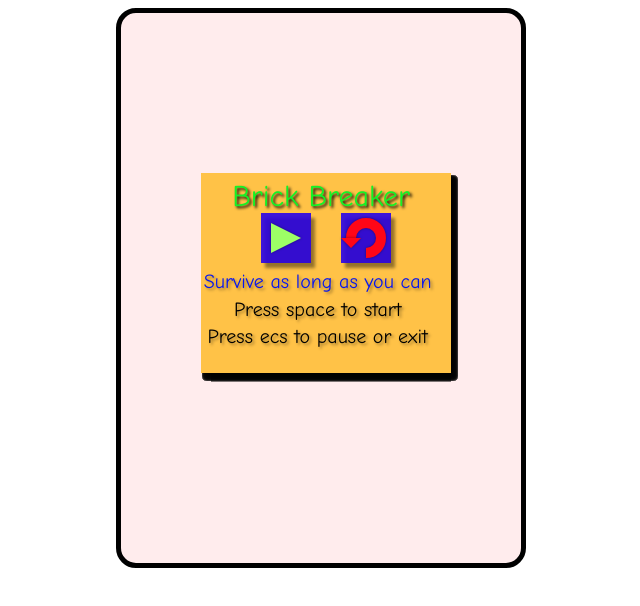
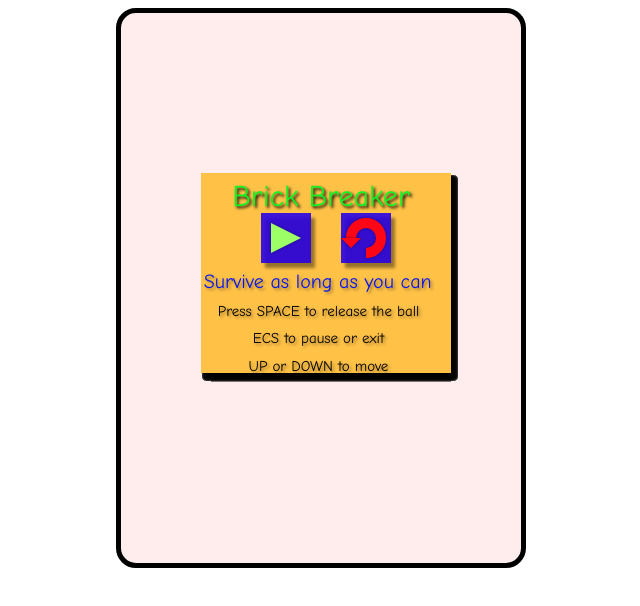
Before and after one commit to sonnguyenece/CaseStudyBrickBreaker, a plain HTML site: page index.html in a window 1280 px wide. Shown: the whole page, without its empty margins (319-959 px from the left). Drawn offline with Linux system fonts and the light colour scheme.

Commit message:
update interface

```diff
--- a/js/text.js
+++ b/js/text.js
@@ -25,8 +25,10 @@ function Text() {
         ctx.fillStyle = "rgba(0,18,244,0.98)";
         ctx.fillText("Survive as long as you can ", 0.5 * canvas.width, 0.50 * canvas.height);
         ctx.fillStyle = "#000000";
-        ctx.fillText("Press space to start ", 0.5 * canvas.width, 0.55 * canvas.height);
-        ctx.fillText("Press ecs to pause or exit ", 0.5 * canvas.width, 0.60 * canvas.height);
+        ctx.font = "15px Comic Sans MS";
+        ctx.fillText("Press SPACE to release the ball ", 0.5 * canvas.width, 0.55 * canvas.height);
+        ctx.fillText("ECS to pause or exit ", 0.5 * canvas.width, 0.60 * canvas.height);
+        ctx.fillText("UP or DOWN to move ", 0.5 * canvas.width, 0.65 * canvas.height);
     };
     this.pause = function () {
         ctx.shadowColor = "rgba(64,64,64,0.43)";
```
Also changed, not shown: index.html (+0 -1 lines), js/noticeBoard.js (+0 -19 lines).
